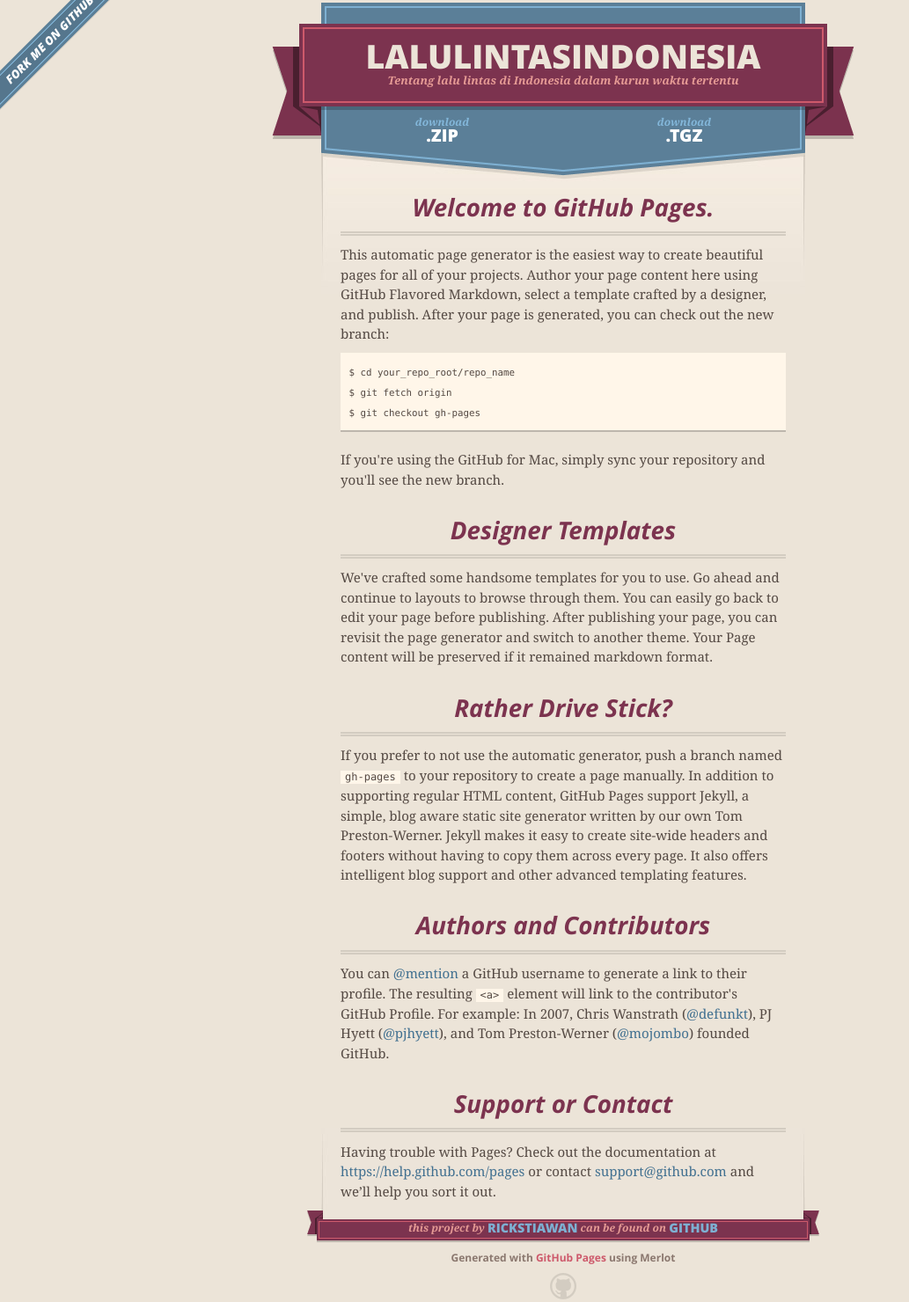
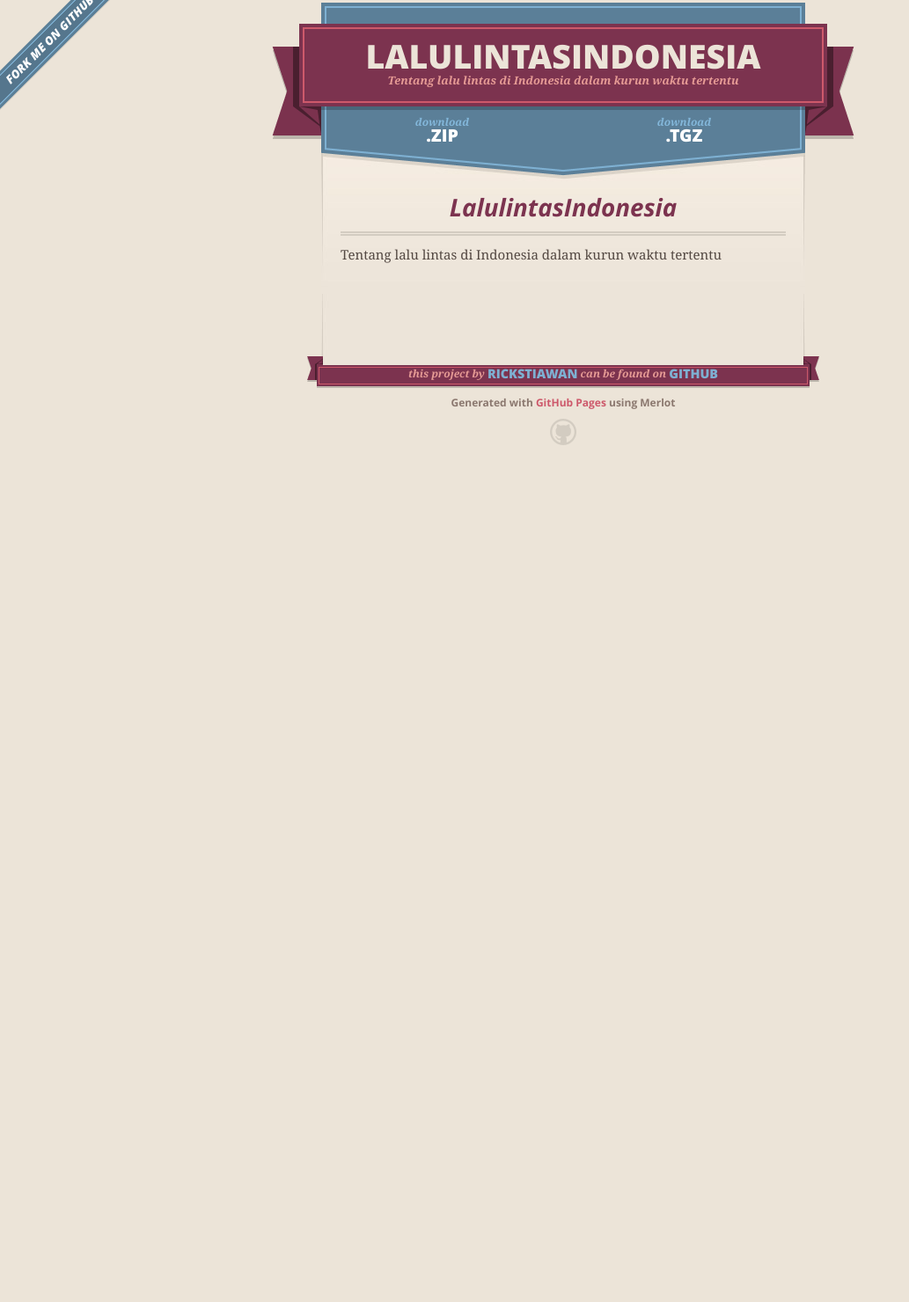
Before and after one commit to rickstiawan/LalulintasIndonesia, a plain HTML site: page index.html in a window 1280 px wide. Shown: the part 11-1491 px from the top of the page at 88% size, without its empty margins (0-1033 px from the left). After the commit the page ends 800 px from the top, so only its background shows below. Drawn offline with nearby package versions, Linux system fonts and the light colour scheme.

```diff
--- a/index.html
+++ b/index.html
@@ -46,37 +46,10 @@
 
 
       <section id="main_content">
-        <h3>
-<a id="welcome-to-github-pages" class="anchor" href="#welcome-to-github-pages" aria-hidden="true"><span class="octicon octicon-link"></span></a>Welcome to GitHub Pages.</h3>
+        <h1>
+<a id="lalulintasindonesia" class="anchor" href="#lalulintasindonesia" aria-hidden="true"><span class="octicon octicon-link"></span></a>LalulintasIndonesia</h1>
 
-<p>This automatic page generator is the easiest way to create beautiful pages for all of your projects. Author your page content here using GitHub Flavored Markdown, select a template crafted by a designer, and publish. After your page is generated, you can check out the new branch:</p>
-
-<pre><code>$ cd your_repo_root/repo_name
-$ git fetch origin
-$ git checkout gh-pages
-</code></pre>
-
-<p>If you're using the GitHub for Mac, simply sync your repository and you'll see the new branch.</p>
-
-<h3>
-<a id="designer-templates" class="anchor" href="#designer-templates" aria-hidden="true"><span class="octicon octicon-link"></span></a>Designer Templates</h3>
-
-<p>We've crafted some handsome templates for you to use. Go ahead and continue to layouts to browse through them. You can easily go back to edit your page before publishing. After publishing your page, you can revisit the page generator and switch to another theme. Your Page content will be preserved if it remained markdown format.</p>
-
-<h3>
-<a id="rather-drive-stick" class="anchor" href="#rather-drive-stick" aria-hidden="true"><span class="octicon octicon-link"></span></a>Rather Drive Stick?</h3>
-
-<p>If you prefer to not use the automatic generator, push a branch named <code>gh-pages</code> to your repository to create a page manually. In addition to supporting regular HTML content, GitHub Pages support Jekyll, a simple, blog aware static site generator written by our own Tom Preston-Werner. Jekyll makes it easy to create site-wide headers and footers without having to copy them across every page. It also offers intelligent blog support and other advanced templating features.</p>
-
-<h3>
-<a id="authors-and-contributors" class="anchor" href="#authors-and-contributors" aria-hidden="true"><span class="octicon octicon-link"></span></a>Authors and Contributors</h3>
-
-<p>You can <a href="https://github.com/blog/821" class="user-mention">@mention</a> a GitHub username to generate a link to their profile. The resulting <code>&lt;a&gt;</code> element will link to the contributor's GitHub Profile. For example: In 2007, Chris Wanstrath (<a href="https://github.com/defunkt" class="user-mention">@defunkt</a>), PJ Hyett (<a href="https://github.com/pjhyett" class="user-mention">@pjhyett</a>), and Tom Preston-Werner (<a href="https://github.com/mojombo" class="user-mention">@mojombo</a>) founded GitHub.</p>
-
-<h3>
-<a id="support-or-contact" class="anchor" href="#support-or-contact" aria-hidden="true"><span class="octicon octicon-link"></span></a>Support or Contact</h3>
-
-<p>Having trouble with Pages? Check out the documentation at <a href="https://help.github.com/pages">https://help.github.com/pages</a> or contact <a href="mailto:support@github.com">support@github.com</a> and we’ll help you sort it out.</p>
+<p>Tentang lalu lintas di Indonesia dalam kurun waktu tertentu</p>
       </section>
 
       <footer>
```
Also changed, not shown: params.json (+1 -1 lines).
